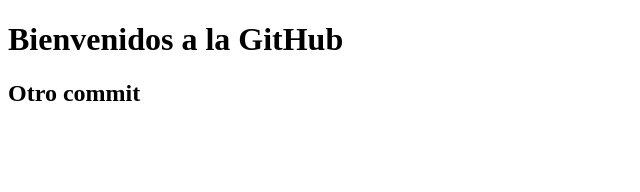
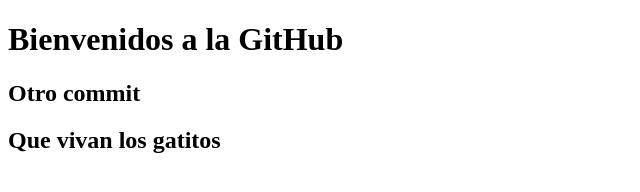
Before and after one commit to aagustindi/Comision-MArtes, a plain HTML site: page index.html in a window 1280 px wide. Shown: the whole page, without its empty margins (0-640 px from the left). Drawn offline with Linux system fonts and the light colour scheme.

Commit message:
guardado de master

```diff
--- a/index.html
+++ b/index.html
@@ -13,6 +13,7 @@
     <h1>Bienvenidos a la GitHub</h1>
 <h2>Otro commit </h2>
 
+<h2>Que vivan los gatitos</h2>
 </body>
 
 </html>
```
